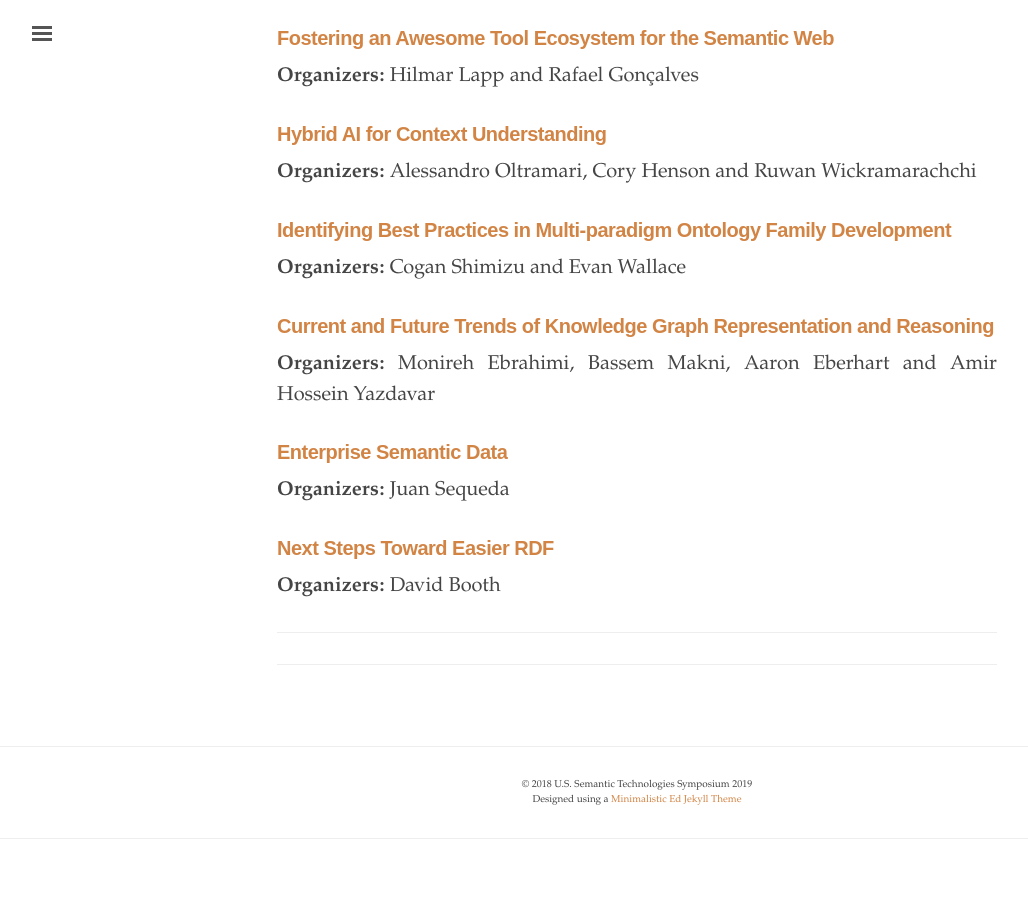
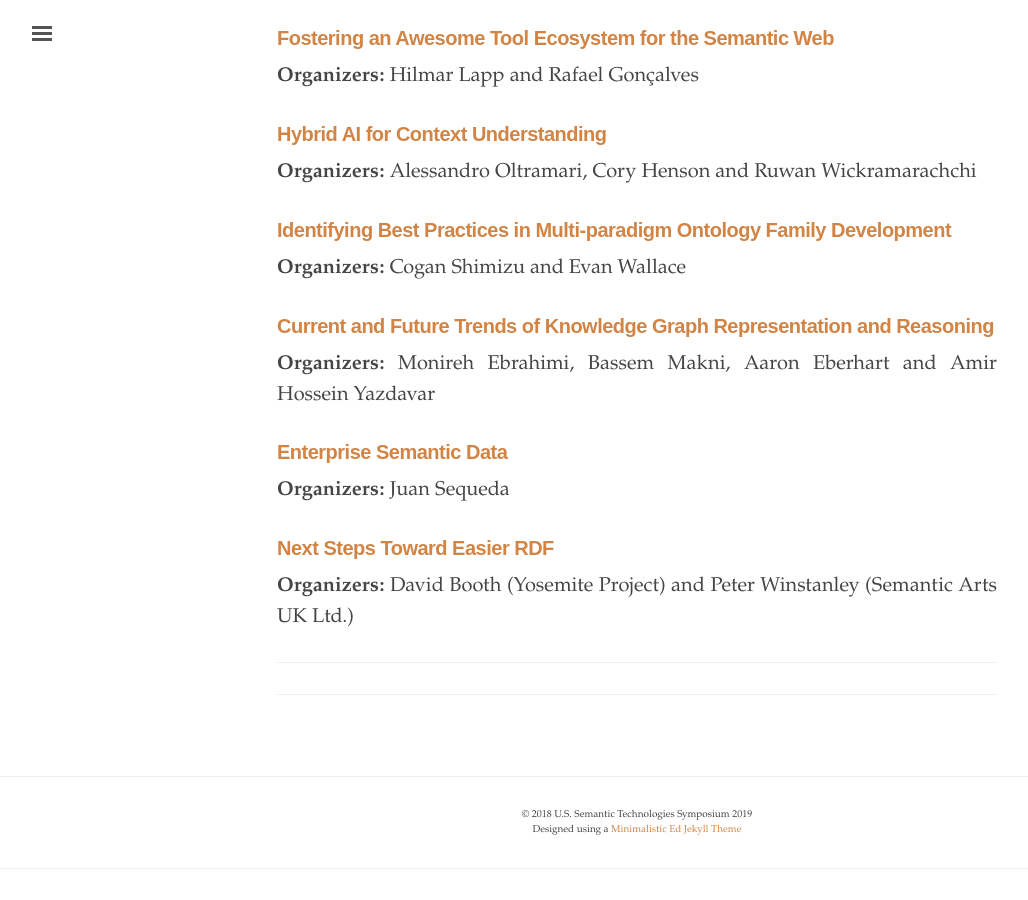
Before and after one commit to us2ts/us2ts.github.io, a Jekyll site: the page built from pages/program.md, in a window 1280 px wide and 900 px high, scrolled down 928 px. Shown: the whole window, without its empty margins (3-1031 px from the left). Built offline with Jekyll 4.4.1, drawn with Linux system fonts in a browser that asks for light colours; comment, search, counter and statistics services are not loaded; before the commit the page ends 1798 px from its top, so only the background shows below that.

Commit message:
Adds co-organizer for Easier RDF session

```diff
--- a/pages/program.md
+++ b/pages/program.md
@@ -53,4 +53,4 @@ Professor, University of Maryland
 
 ### [**Next Steps Toward Easier RDF**](https://us2ts.org/program-easier-rdf)
 
-**Organizers:** David Booth
+**Organizers:** David Booth (Yosemite Project) and Peter Winstanley (Semantic Arts UK Ltd.)
```
